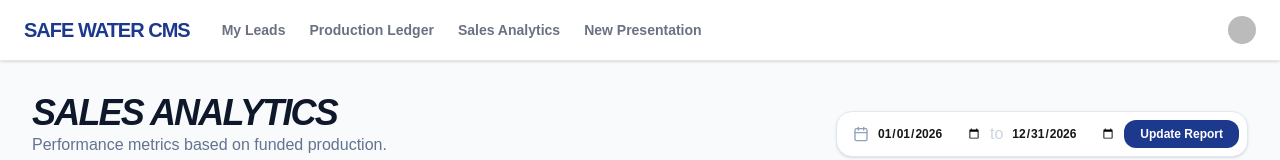
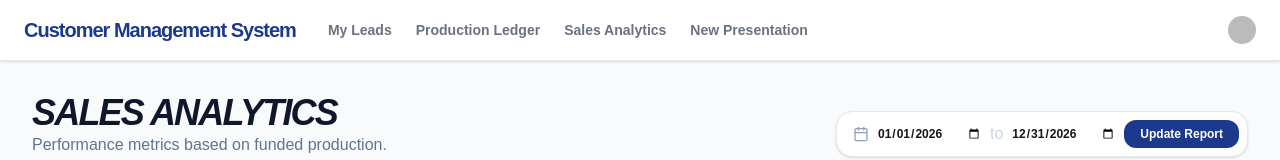
Before and after one commit to edisonguzman/safe-water-solutions, a Next.js app: page /dashboard/analytics in a window 1280 px wide. Shown: the top 160 px of the page. Built offline with nearby package versions, Linux system fonts and the light colour scheme; no server answers; the database is empty; sample sign-in values are in the browser's storage; some icons are missing.

Commit message:
fixed broken home link

```diff
--- a/app/layout.tsx
+++ b/app/layout.tsx
@@ -50,8 +50,8 @@ export default async function RootLayout({
               <nav className="bg-white border-b border-gray-200 px-6 py-4 flex justify-between items-center sticky top-0 z-50 shadow-sm">
                 <div className="flex items-center gap-8">
                   {/* Logo points to main Prospects page */}
-                  <Link href="/dashboard/prospects" className="text-xl font-black text-blue-900 tracking-tighter">
-                    SAFE WATER CMS
+                  <Link href="/dashboard/" className="text-xl font-black text-blue-900 tracking-tighter">
+                    Customer Management System
                   </Link>
 
                   <div className="hidden md:flex gap-6 items-center">
```
